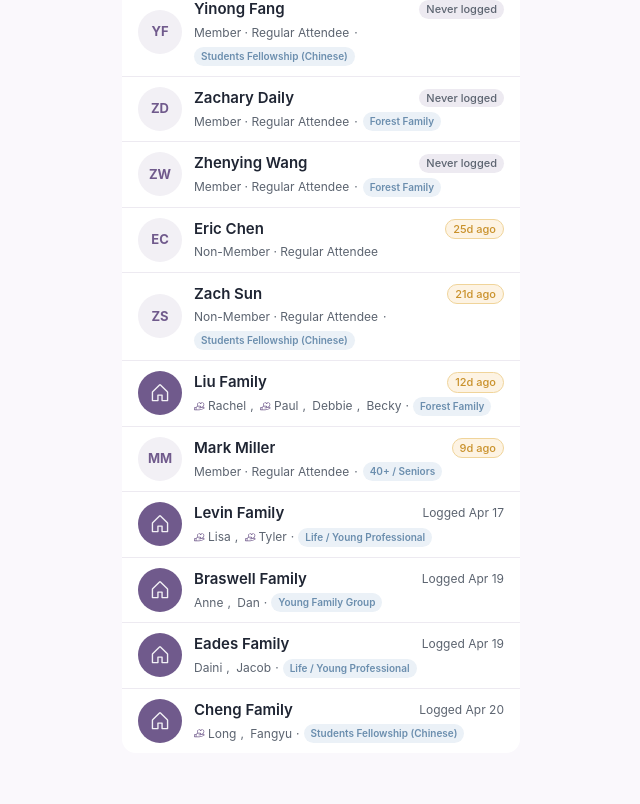
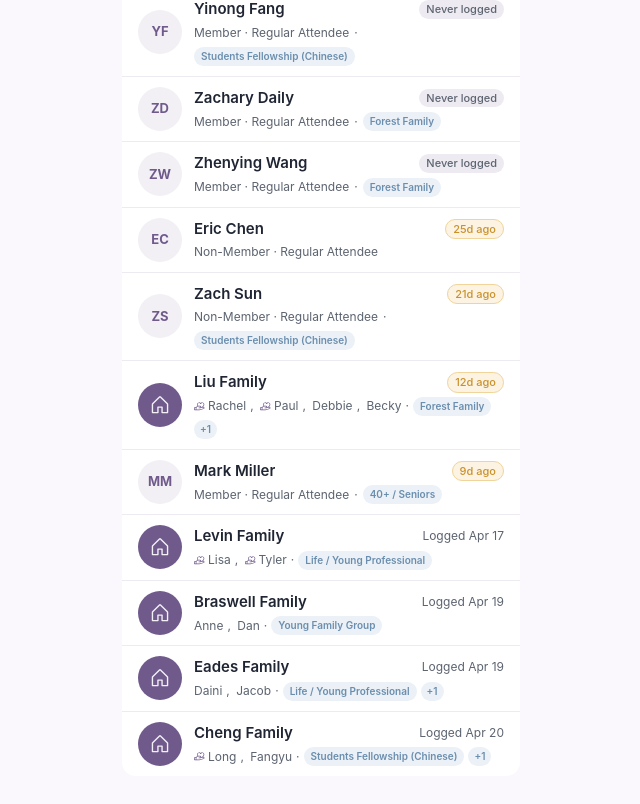
Before and after one commit to dainieades/oic-shepherd, a Next.js app: page / in a window 1280 px wide. Shown: the part 1278-2082 px from the top of the page, without its empty margins (319-959 px from the left). Built offline with nearby package versions, Linux system fonts and the light colour scheme; no server answers; the database is empty.

Commit message:
Fixed navigation in modal and icon consistency

```diff
--- a/src/app/logs/page.tsx
+++ b/src/app/logs/page.tsx
@@ -19,7 +19,19 @@ import React, { useState, useEffect, useRef } from 'react';
 import { useApp } from '@/lib/context';
 import { type Note } from '@/lib/types';
 import { getTimeAgo, getNoteTypeLabel, groupByMonth } from '@/lib/utils';
-import { MagnifyingGlass, Funnel, X, CaretDown, Plus } from '@phosphor-icons/react';
+import {
+  MagnifyingGlass,
+  Funnel,
+  X,
+  CaretDown,
+  Plus,
+  CheckCircle,
+  HandsPraying,
+  CalendarBlank,
+  NotePencil,
+  User,
+  House,
+} from '@phosphor-icons/react';
 import AddLogModal from '@/components/AddLogModal';
 import LogsFilterPanel, {
   type LogsFilters,
@@ -54,10 +66,16 @@ export default function LogsPage() {
     canViewNote,
     logsShepherdFilter,
     setLogsShepherdFilter,
+    setFullPageModalOpen,
   } = useApp();
   const [showAddLog, setShowAddLog] = useState(false);
   const [editingNote, setEditingNote] = useState<Note | null>(null);
   const [scrolled, setScrolled] = useState(false);
+
+  React.useEffect(() => {
+    setFullPageModalOpen(!!(showAddLog || editingNote));
+    return () => setFullPageModalOpen(false);
+  }, [showAddLog, editingNote, setFullPageModalOpen]);
   const isAdmin = currentPersona.role === 'admin';
 
   // Search
@@ -471,7 +489,10 @@ export default function LogsPage() {
           const creator = data.personas.find((p) => p.id === note.createdBy);
           const person = note.personId ? data.people.find((p) => p.id === note.personId) : null;
           const family = note.familyId ? data.families.find((f) => f.id === note.familyId) : null;
-          const targetChips = [family?.label, person?.englishName].filter(Boolean) as string[];
+          const targetChips: { label: string; isFamily: boolean }[] = [
+            ...(family ? [{ label: family.label, isFamily: true }] : []),
+            ...(person ? [{ label: person.englishName, isFamily: false }] : []),
+          ];
           return (
             <button
               key={note.id}
@@ -517,9 +538,16 @@ export default function LogsPage() {
                       background: 'var(--sage-light)',
                       color: 'var(--sage)',
                       flexShrink: 0,
+                      display: 'inline-flex',
+                      alignItems: 'center',
+                      gap: 4,
                     }}
                   >
-                    {getNoteTypeLabel(note.type).toUpperCase()}
+                    {note.type === 'check-in' && <CheckCircle size={11} weight="bold" />}
+                    {note.type === 'prayer-request' && <HandsPraying size={11} weight="bold" />}
+                    {note.type === 'event' && <CalendarBlank size={11} weight="bold" />}
+                    {note.type === 'general' && <NotePencil size={11} weight="bold" />}
+                    {getNoteTypeLabel(note.type)}
                   </span>
                   {targetChips.length > 0 && (
                     <span
@@ -531,9 +559,13 @@ export default function LogsPage() {
                         borderRadius: '999px',
                         background: 'var(--blue-light)',
                         flexShrink: 0,
+                        display: 'inline-flex',
+                        alignItems: 'center',
+                        gap: 3,
                       }}
                     >
-                      {targetChips[0]}
+                      {targetChips[0].isFamily ? <House size={10} weight="bold" /> : <User size={10} weight="bold" />}
+                      {targetChips[0].label}
                     </span>
                   )}
                   {targetChips.length > 1 && (
--- a/src/app/page.tsx
+++ b/src/app/page.tsx
@@ -1139,7 +1139,10 @@ const FamilyRow = React.memo(function FamilyRow({
                 , +{family.childCount} kid{family.childCount !== 1 ? 's' : ''}
               </span>
             ) : null}
-            {group && (
+            {group && (() => {
+              const allGroupIds = [...new Set(members.flatMap((m) => m.groupIds))];
+              const extra = allGroupIds.length - 1;
+              return (
                 <>
                   <span style={{ fontSize: 12, color: 'var(--text-muted)' }}>·</span>
                   <span
@@ -1155,8 +1158,24 @@ const FamilyRow = React.memo(function FamilyRow({
                   >
                     {group.name}
                   </span>
+                  {extra > 0 && (
+                    <span
+                      style={{
+                        fontSize: 10,
+                        padding: '2px 6px',
+                        borderRadius: '999px',
+                        background: 'var(--blue-light)',
+                        color: 'var(--blue)',
+                        fontWeight: 600,
+                        flexShrink: 0,
+                      }}
+                    >
+                      +{extra}
+                    </span>
+                  )}
                 </>
-            )}
+              );
+            })()}
           </div>
         </div>
       </div>
@@ -1275,7 +1294,9 @@ const IndividualRow = React.memo(function IndividualRow({
               {getMembershipLabel(person.membershipStatus)} ·{' '}
               {getChurchAttendanceLabel(person.churchAttendance)}
             </span>
-            {group && (
+            {group && (() => {
+              const extra = person.groupIds.length - 1;
+              return (
                 <>
                   <span style={{ fontSize: 12, color: 'var(--text-muted)' }}>·</span>
                   <span
@@ -1291,8 +1312,24 @@ const IndividualRow = React.memo(function IndividualRow({
                   >
                     {group.name}
                   </span>
+                  {extra > 0 && (
+                    <span
+                      style={{
+                        fontSize: 10,
+                        padding: '2px 6px',
+                        borderRadius: '999px',
+                        background: 'var(--blue-light)',
+                        color: 'var(--blue)',
+                        fontWeight: 600,
+                        flexShrink: 0,
+                      }}
+                    >
+                      +{extra}
+                    </span>
+                  )}
                 </>
-            )}
+              );
+            })()}
           </div>
         </div>
       </div>
--- a/src/app/todos/page.tsx
+++ b/src/app/todos/page.tsx
@@ -37,10 +37,16 @@ export default function TodosPage() {
     toggleTodo,
     todosShepherdFilter: shepherdFilter,
     setTodosShepherdFilter: setShepherdFilter,
+    setFullPageModalOpen,
   } = useApp();
   const [showAddTodo, setShowAddTodo] = useState(false);
   const [editingTodo, setEditingTodo] = useState<Todo | null>(null);
   const [showAddLog, setShowAddLog] = useState(false);
+
+  React.useEffect(() => {
+    setFullPageModalOpen(!!(showAddTodo || editingTodo));
+    return () => setFullPageModalOpen(false);
+  }, [showAddTodo, editingTodo, setFullPageModalOpen]);
   const [todoLogPrompt, setTodoLogPrompt] = useState<Todo | null>(null);
   const [pendingLogTodo, setPendingLogTodo] = useState<Todo | null>(null);
   const [scrolled, setScrolled] = useState(false);
--- a/src/components/BottomNav.tsx
+++ b/src/components/BottomNav.tsx
@@ -7,16 +7,16 @@ import { useApp } from '@/lib/context';
 
 export default function BottomNav() {
   const pathname = usePathname();
-  const { currentPersona } = useApp();
+  const { currentPersona, fullPageModalOpen } = useApp();
   const isWelcome = currentPersona.role === 'welcome-team';
 
-  // Hide on detail pages and sign-in
+  // Hide on detail pages, sign-in, and when a full-page modal is open
   const isDetail =
     /^\/(person|family|groups)\/[^/]+/.test(pathname) ||
     pathname === '/settings/profile' ||
     pathname === '/signin' ||
     pathname === '/signup';
-  if (isDetail) return null;
+  if (isDetail || fullPageModalOpen) return null;
 
   const isPeople = pathname === '/' || pathname === '/people';
   const isLogs = pathname === '/logs';
--- a/src/components/PageTransition.tsx
+++ b/src/components/PageTransition.tsx
@@ -6,7 +6,7 @@ import { usePathname } from 'next/navigation';
 export default function PageTransition({ children }: { children: React.ReactNode }) {
   const pathname = usePathname();
   return (
-    <div key={pathname} className="tab-fade" style={{ position: 'relative', zIndex: 50 }}>
+    <div key={pathname} className="tab-fade">
       {children}
     </div>
   );
--- a/src/lib/context.tsx
+++ b/src/lib/context.tsx
@@ -170,6 +170,8 @@ interface AppContextType {
   setLogsShepherdFilter: Dispatch<SetStateAction<string[]>>;
   themePreference: ThemePreference;
   setThemePreference: (pref: ThemePreference) => void;
+  fullPageModalOpen: boolean;
+  setFullPageModalOpen: Dispatch<SetStateAction<boolean>>;
 }
 
 const AppContext = createContext<AppContextType | null>(null);
@@ -347,6 +349,8 @@ export function AppProvider({ children }: { children: ReactNode }) {
   const [currentPersona, setCurrentPersona] = useState<Persona>(initialData.personas[0]);
   const [loaded, setLoaded] = useState(false);
   const [accessDenied, setAccessDenied] = useState(false);
+
+  const [fullPageModalOpen, setFullPageModalOpen] = useState(false);
 
   // ── Theme preference ─────────────────────────────────────────────────
   const [themePreference, setThemePreferenceState] = useState<ThemePreference>('system');
@@ -1550,6 +1554,8 @@ export function AppProvider({ children }: { children: ReactNode }) {
         setLogsShepherdFilter,
         themePreference,
         setThemePreference,
+        fullPageModalOpen,
+        setFullPageModalOpen,
       }}
     >
       {children}
```
Also changed, not shown: 1 other file (tests, documents, lock files or other folders). Lines whose indentation alone changed are shown as unchanged.
